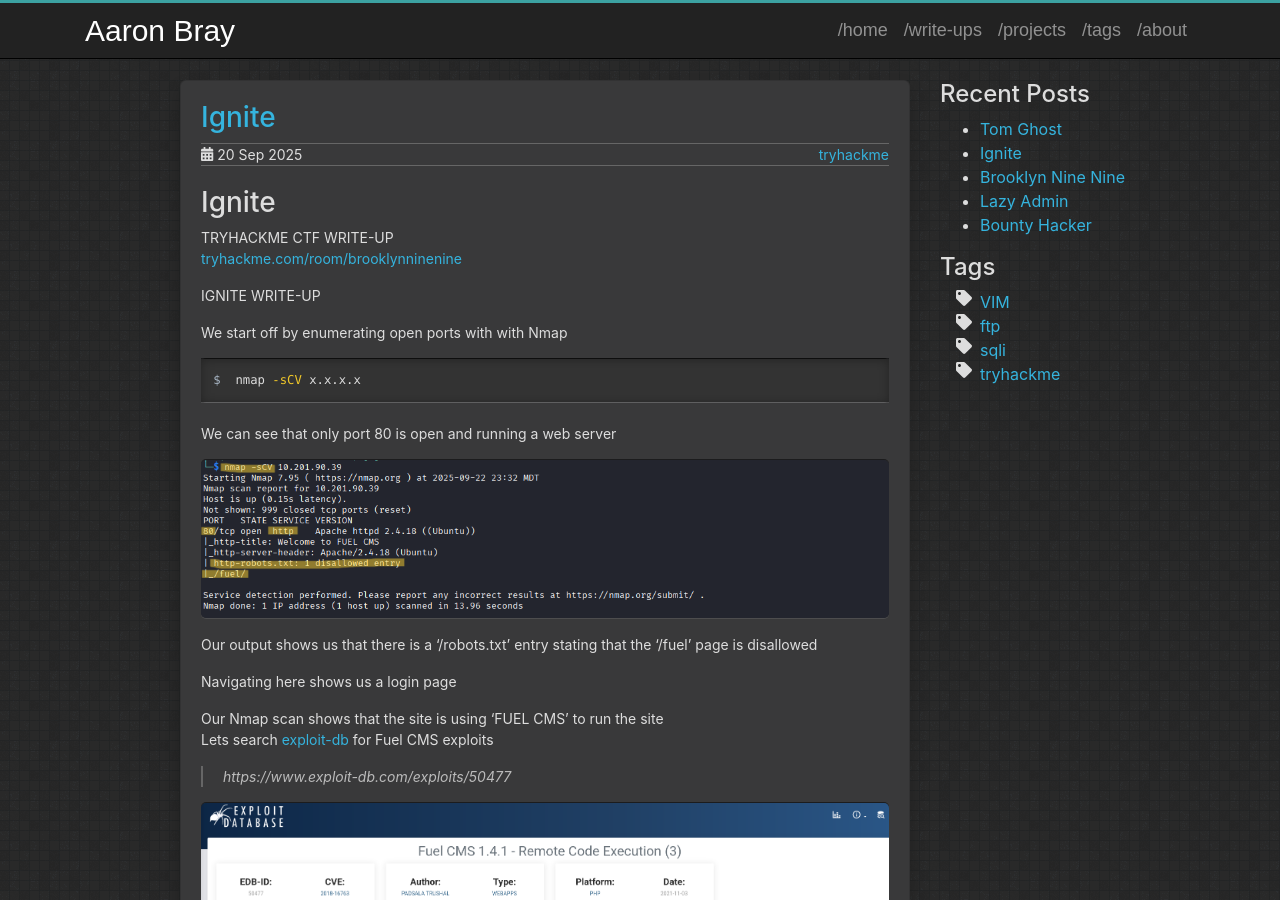
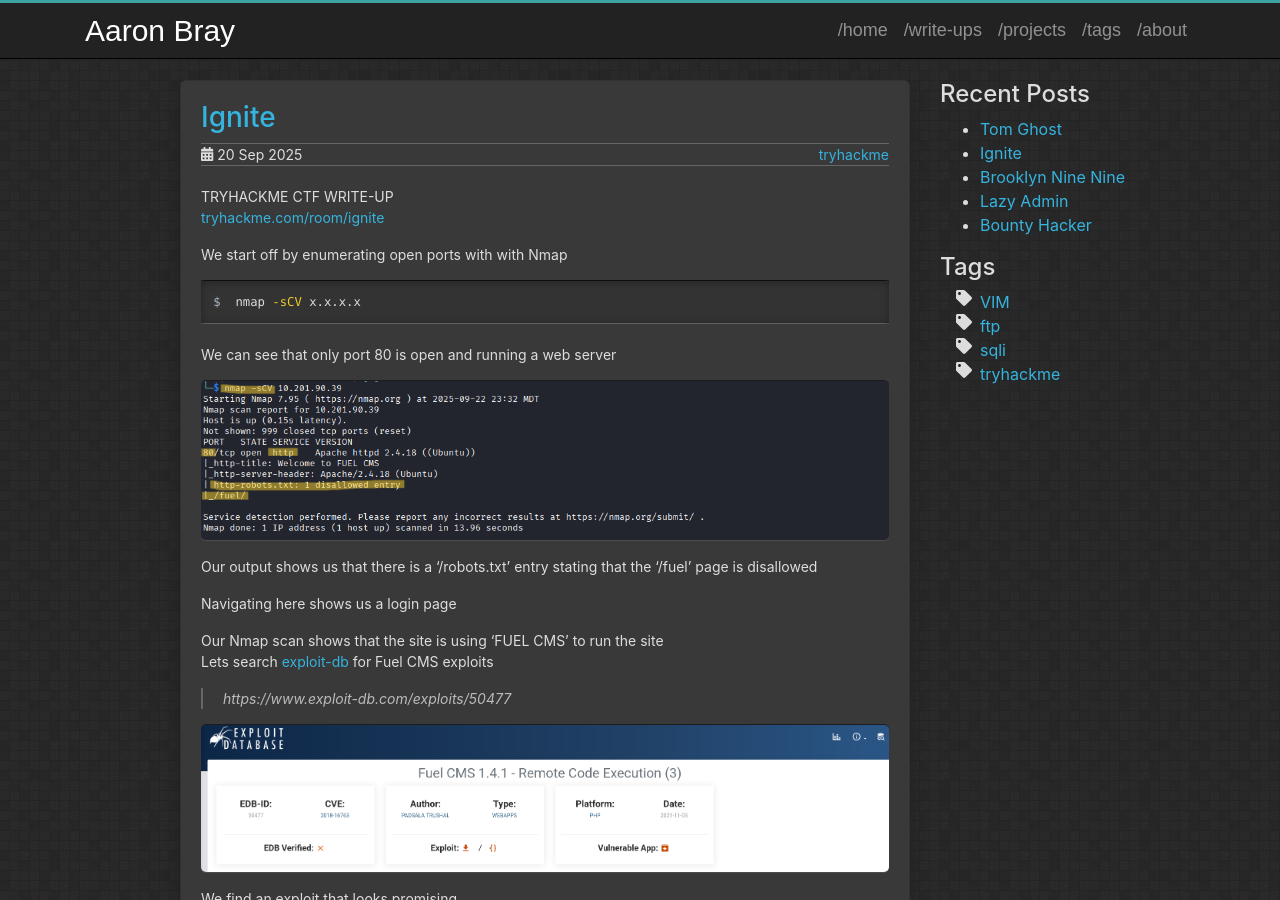
Before and after one commit to AaronBray/AaronBray.github.io, a Jekyll site: the page built from _posts/2025-09-20-Ignite.md, in a window 1280 px wide and 900 px high. Built offline with Jekyll 4.4.1, drawn with Linux system fonts in a browser that asks for light colours.

Commit message:
Update 2025-09-20-Ignite.md

```diff
--- a/_posts/2025-09-20-Ignite.md
+++ b/_posts/2025-09-20-Ignite.md
@@ -7,15 +7,11 @@
 comments: false
 ---
 
-# Ignite
 TRYHACKME CTF WRITE-UP
-[tryhackme.com/room/brooklynninenine](https://tryhackme.com/room/brooklynninenine)
+[tryhackme.com/room/ignite](https://tryhackme.com/room/ignite)
 
 
-
-IGNITE WRITE-UP
-
-
+>
 
 
 We start off by enumerating open ports with with Nmap
```
